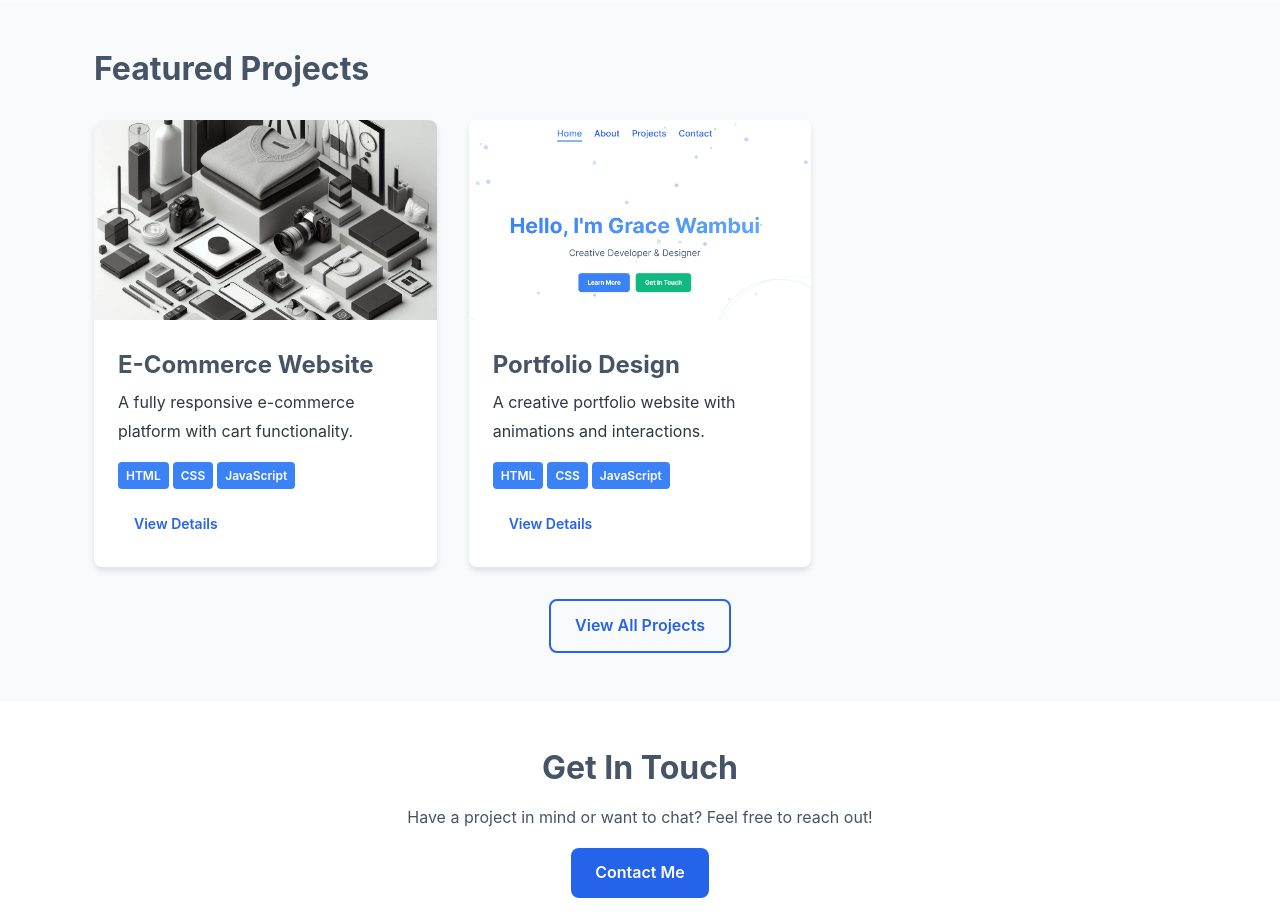
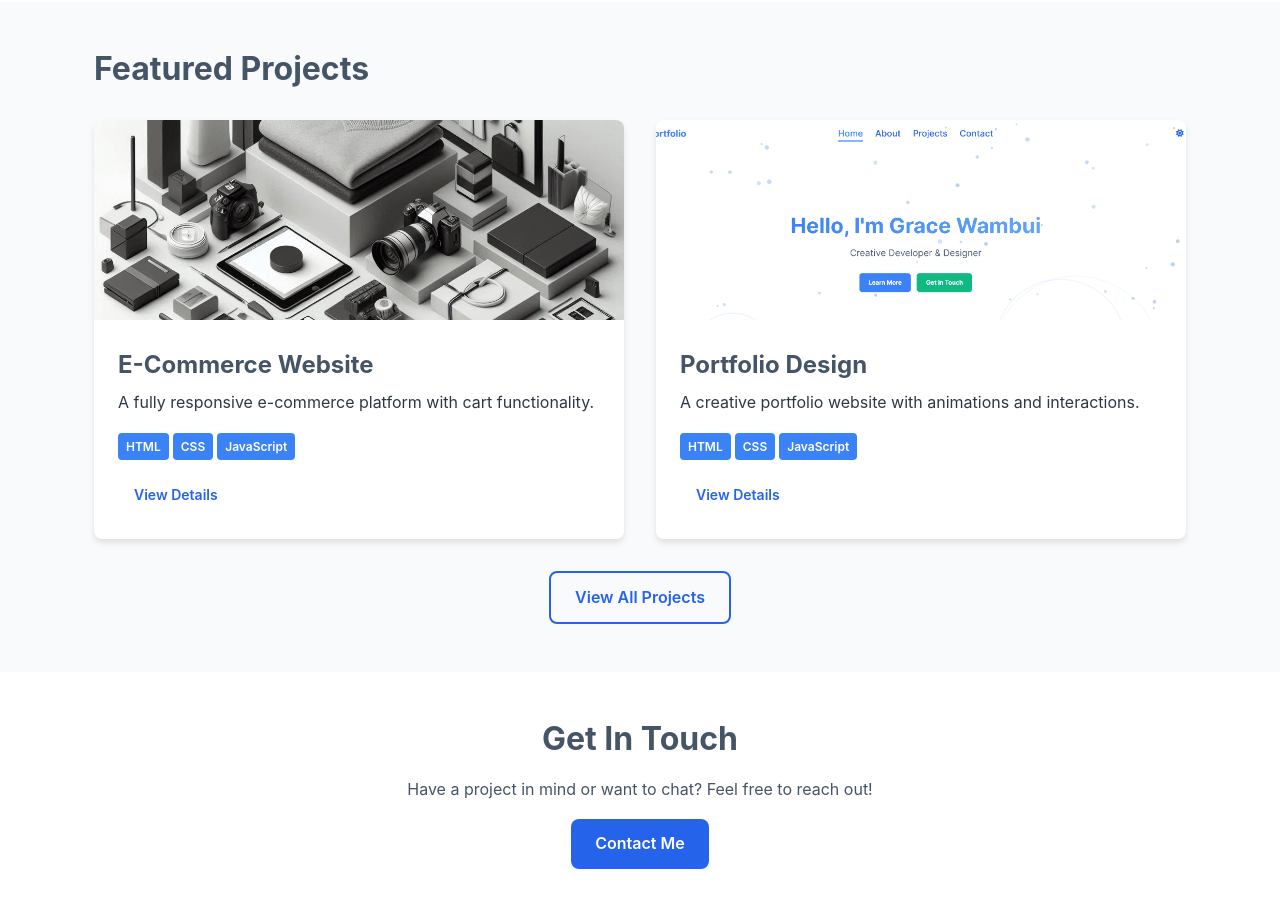
Before and after one commit to WambuiGrace/portfolio-website, a plain HTML site: page index.html in a window 1280 px wide. Shown: the part 1500-2417 px from the top of the page. Drawn offline with Linux system fonts and the light colour scheme.

Commit message:
Adjust project cards layout to use a fixed two-column grid

```diff
--- a/css/styles.css
+++ b/css/styles.css
@@ -432,7 +432,7 @@ section {
 .project-cards,
 .projects-container {
   display: grid;
-  grid-template-columns: repeat(auto-fill, minmax(320px, 1fr));
+  grid-template-columns: repeat(2, 1fr);
   gap: var(--spacing-xl);
   margin-top: var(--spacing-xl);
 }
```
